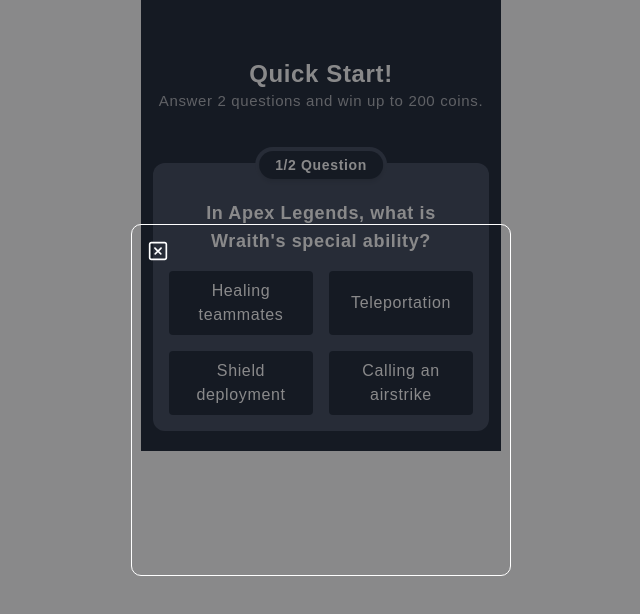
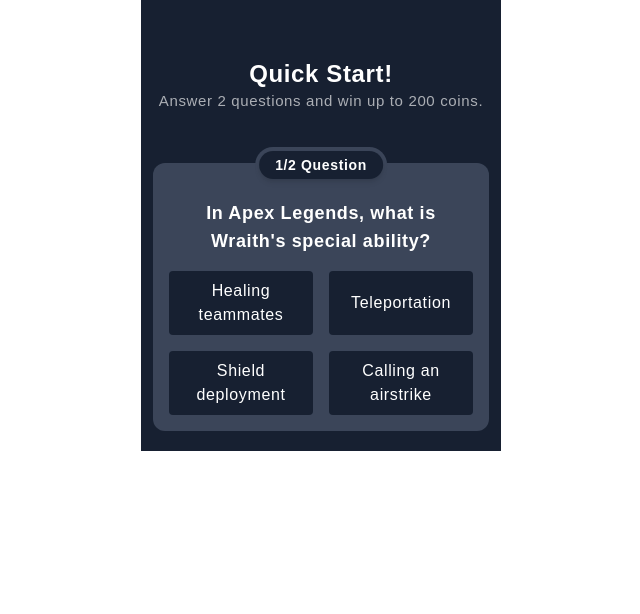
Before and after one commit to Incrediblesoftech/Quiz-with-rewarded, a Next.js app: page / in a window 1280 px wide. Shown: the top 614 px of the page, without its empty margins (319-959 px from the left). Built offline with nearby package versions, Linux system fonts and the light colour scheme.

Commit message:
update code

```diff
--- a/containers/home/index.js
+++ b/containers/home/index.js
@@ -19,14 +19,6 @@
   const { setScore } = useScore();
   const router = useRouter();
 
-  const [isOpen, setIsOpen] = useState(true);
-  const [isClient, setIsClient] = useState(false);
-
-
-  // hydration ready
-  useEffect(() => {
-    setIsClient(true);
-  }, []);
 
 
   // load questions
@@ -248,28 +240,6 @@
       </div>
 
 
-      {/* modal ad */}
-
-      {isClient && (
-
-        <Modal
-          outerClassName="border-[1px] border-white"
-          isOpen={isOpen}
-          onClose={() => setIsOpen(false)}
-        >
-
-          <div className="md:mt-[18px] mt-[20px]">
-
-            <Ads
-              display={true}
-              data-ad-slot="4285950865"
-            />
-
-          </div>
-
-        </Modal>
-
-      )}
 
     </Fragment>
 
```
